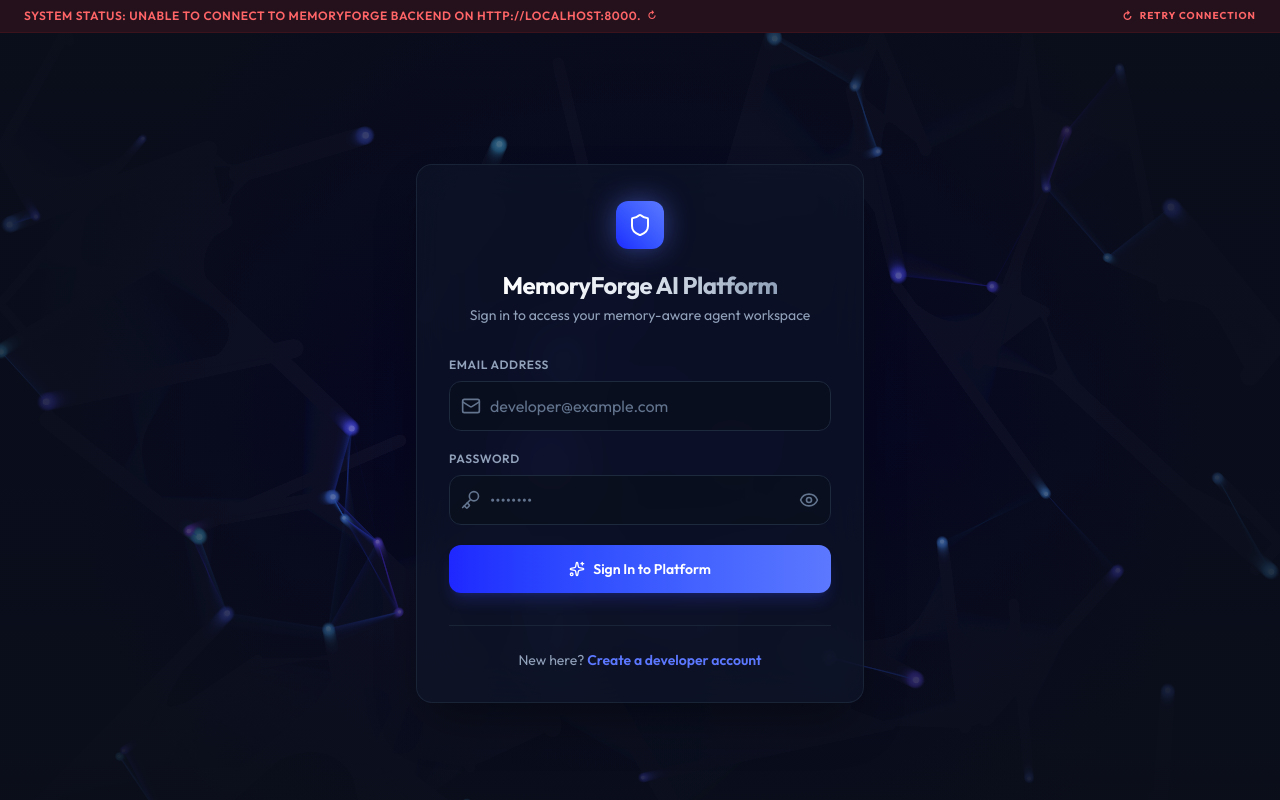
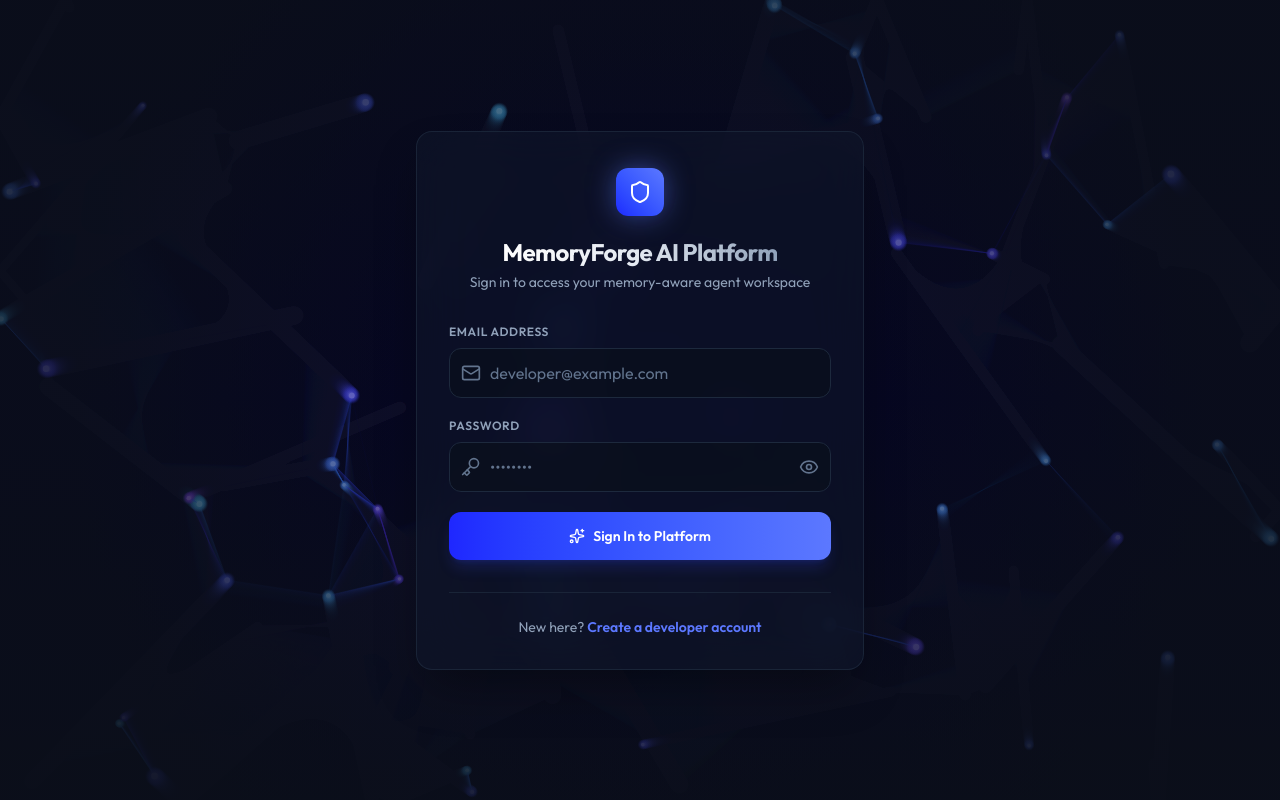
Before and after one commit to Sahzad78t6/memoryforge-ai-engineer, a React (Vite) app in the folder frontend/: page /auth in a window 1280 px wide. Built offline with nearby package versions, Linux system fonts and the light colour scheme; no server answers.

Commit message:
chore: Remove global status connection warning banner from App.jsx

```diff
--- a/frontend/src/App.jsx
+++ b/frontend/src/App.jsx
@@ -38,50 +38,9 @@ function ProtectedRoute({ children }) {
 }
 
 function App() {
-  const [backendStatus, setBackendStatus] = React.useState('online'); // Default to online to avoid screen flash
-
-  const checkHealth = async () => {
-    try {
-      const res = await fetch('http://localhost:8000/health');
-      if (res.ok) {
-        setBackendStatus('online');
-      } else {
-        setBackendStatus('offline');
-      }
-    } catch (e) {
-      setBackendStatus('offline');
-    }
-  };
-
-  React.useEffect(() => {
-    checkHealth();
-    const interval = setInterval(checkHealth, 8000);
-    return () => clearInterval(interval);
-  }, []);
-
   return (
     <Router>
       <div className="flex flex-col h-screen w-screen bg-slate-950 text-slate-100 antialiased overflow-hidden selection:bg-indigo-500/20">
-
-        {/* Global Offline Status Warning Banner */}
-        {backendStatus === 'offline' && (
-          <div className="flex items-center justify-between bg-red-500/10 border-b border-red-500/10 px-6 py-2 text-xs font-semibold text-red-400 w-full z-50 shrink-0 select-none">
-            <div className="flex items-center gap-2">
-              <span className="tracking-wider uppercase flex items-center gap-1">
-                SYSTEM STATUS: Unable to connect to MemoryForge backend on http://localhost:8000.
-                <span className="cursor-pointer hover:text-red-300 ml-0.5 inline-block text-[10px]" onClick={checkHealth}>↻</span>
-              </span>
-            </div>
-            <button
-              onClick={checkHealth}
-              className="flex items-center gap-1.5 hover:text-red-300 transition-colors uppercase font-bold text-[10px] tracking-widest cursor-pointer text-red-400"
-            >
-              <span className="text-[11px]">↻</span>
-              <span>Retry Connection</span>
-            </button>
-          </div>
-        )}
-
         <div className="flex flex-1 overflow-hidden">
           {/* Modern Sidebar Navigation */}
           <Sidebar />
```
